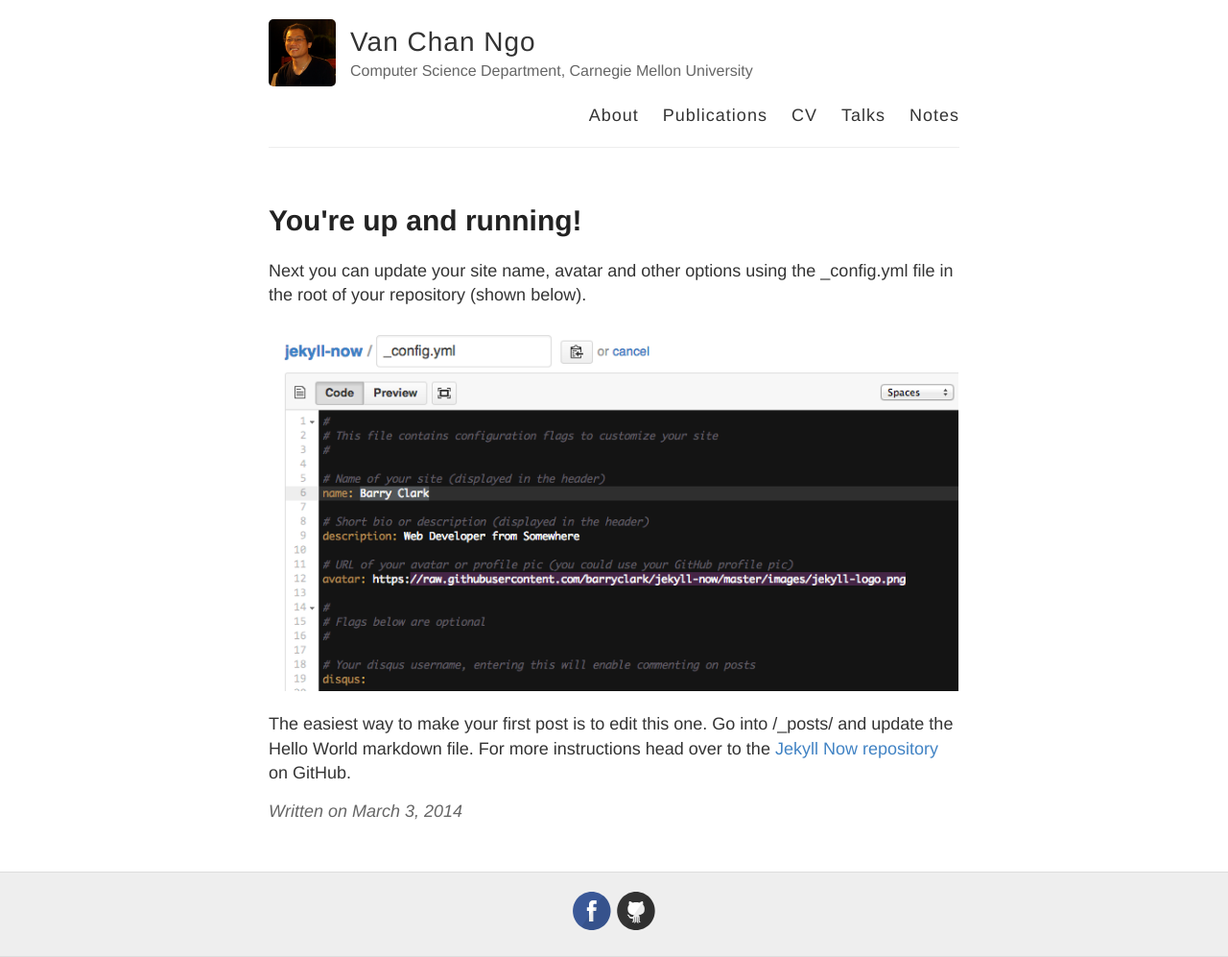
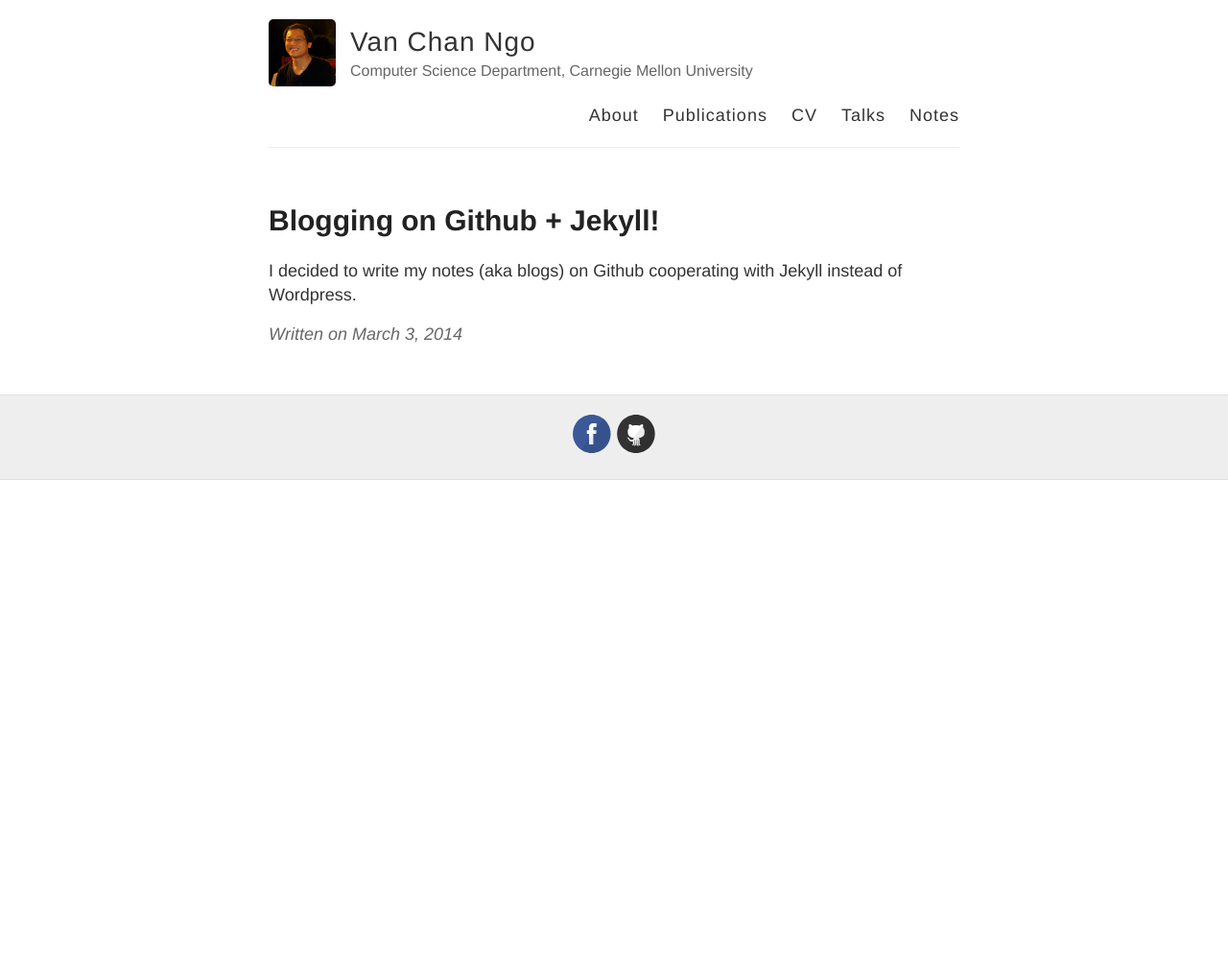
Before and after one commit to channgo2203/channgo2203.github.io, a Jekyll site: the page built from _posts/2014-3-3-Hello-World.md, in a window 1280 px wide. Shown: the whole page at 96% size. Built offline with Jekyll 4.4.1, drawn with Linux system fonts in a browser that asks for light colours; after the commit the page ends 900 px from its top, so only the background shows below that.

Commit message:
Updated 2014-3-3-Hello-World.md

```diff
--- a/_posts/2014-3-3-Hello-World.md
+++ b/_posts/2014-3-3-Hello-World.md
@@ -1,10 +1,7 @@
 ---
 layout: post
-title: You're up and running!
+title: "Blogging on Github + Jekyll!"
+published: true
 ---
 
-Next you can update your site name, avatar and other options using the _config.yml file in the root of your repository (shown below).
-
-![_config.yml]({{ site.baseurl }}/images/config.png)
-
-The easiest way to make your first post is to edit this one. Go into /_posts/ and update the Hello World markdown file. For more instructions head over to the [Jekyll Now repository](https://github.com/barryclark/jekyll-now) on GitHub.
+I decided to write my notes (aka blogs) on Github cooperating with Jekyll instead of Wordpress.
```
